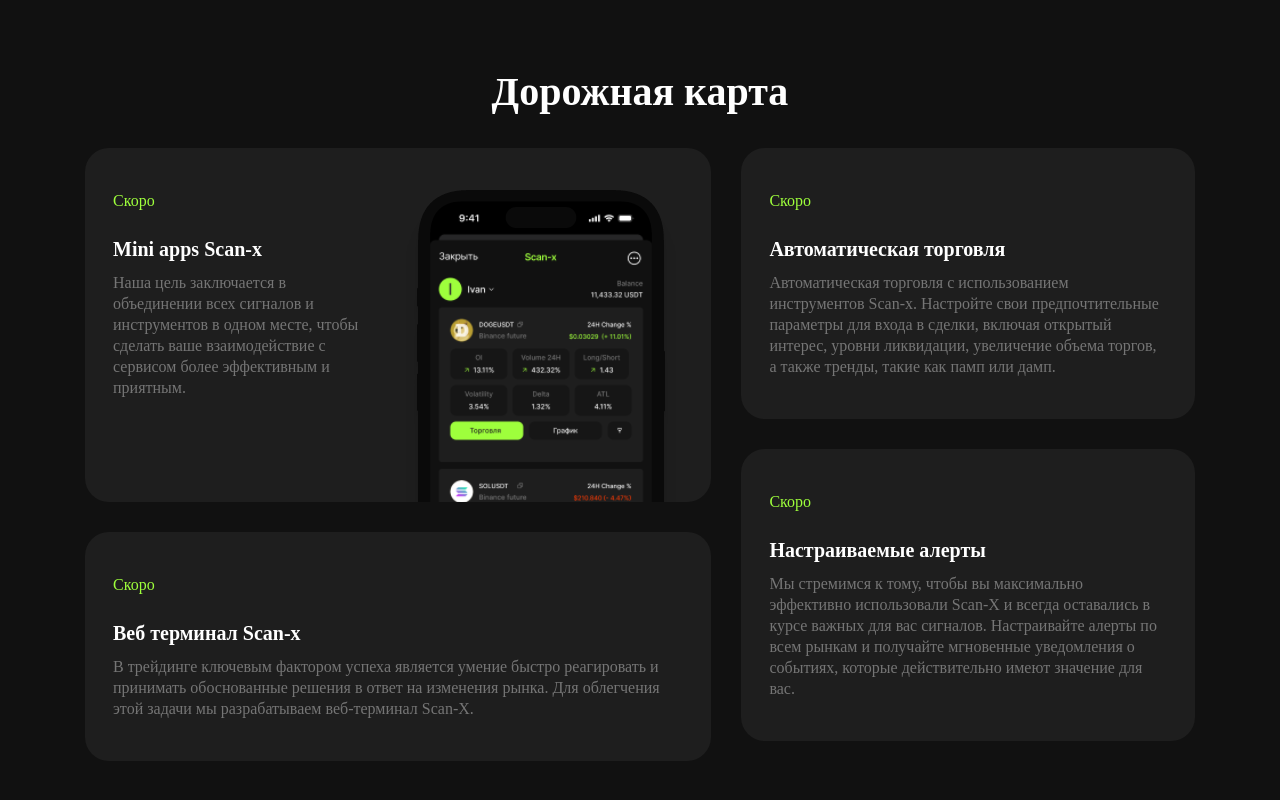
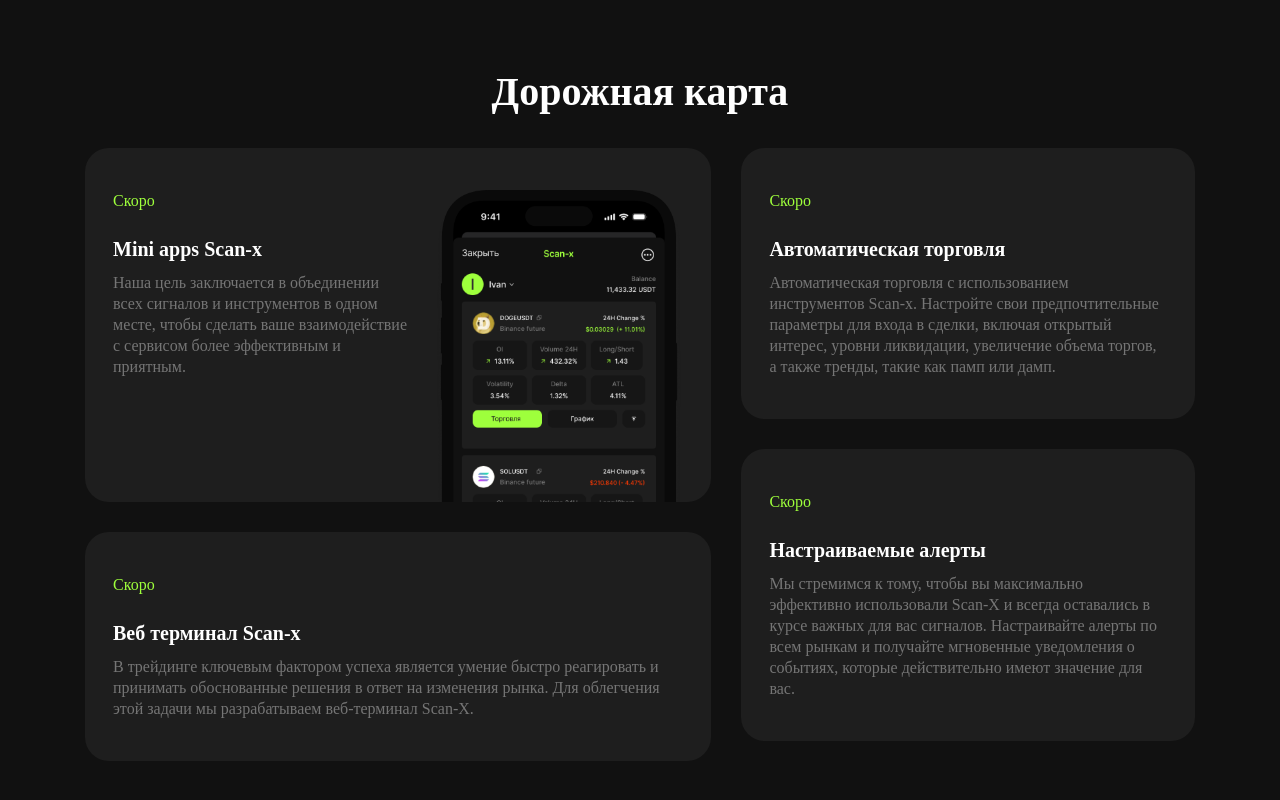
Before and after one commit to diorm47/scan-x, a React (Create React App) app: page / in a window 1280 px wide. Shown: the part 4049-4849 px from the top of the page. Built offline with nearby package versions, Linux system fonts and the light colour scheme; a web font is replaced by a local one.

Commit message:
roadmap img

```diff
--- a/src/App.js
+++ b/src/App.js
@@ -15,7 +15,7 @@
 import scx_img_2 from "./assets/scan-x/img22.svg";
 import scx_img_3 from "./assets/scan-x/img3.svg";
 
-import roadm from "./assets/roadmap-img.png";
+import roadm from "./assets/roadmap-img1.png";
 
 import { ReactComponent as WidgetImg } from "./assets/widget-img.svg";
 import qr from "./assets/qr.png";
--- a/src/app.css
+++ b/src/app.css
@@ -228,6 +228,9 @@
   max-height: 354px;
   overflow: hidden;
   gap: 28px;
+}
+.roadmap_card_sec img {
+  width: 248px;
 }
 
 .widget {
```
Also changed, not shown: src/assets/roadmap-img.png (deleted), src/assets/roadmap-img1.png (added).
